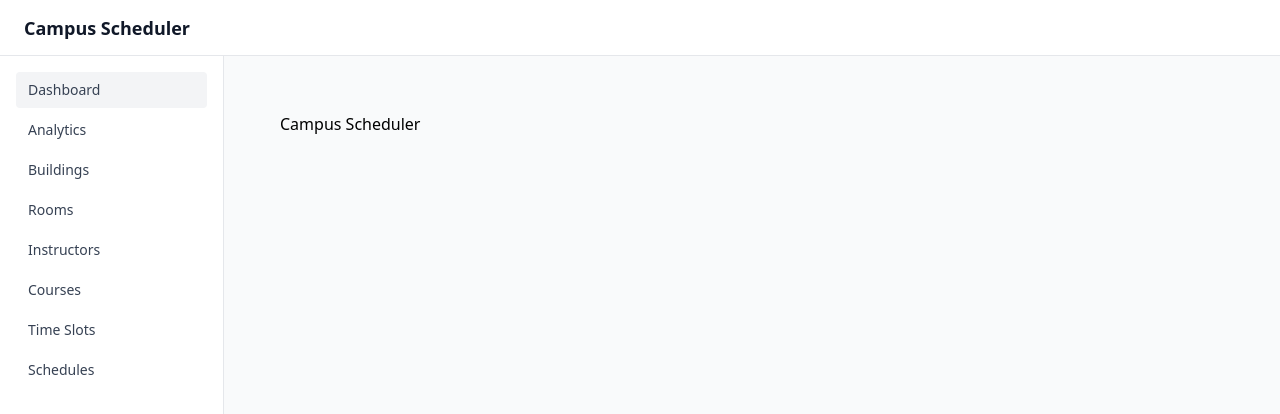
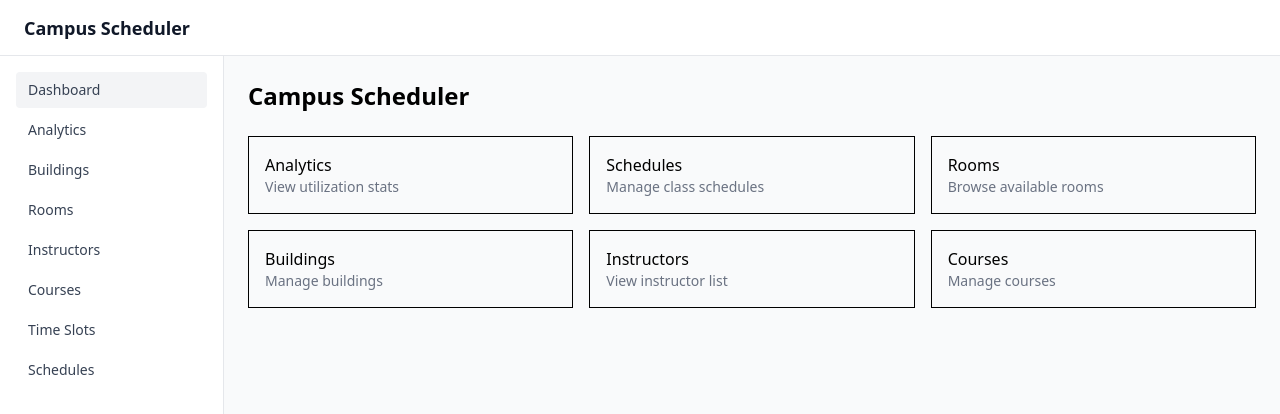
Before and after one commit to insertusernamed/campus-operations-system, a Vue app in the folder campus-scheduler-frontend/: page / in a window 1280 px wide. Shown: the top 414 px of the page. Built offline with nearby package versions, Linux system fonts and the light colour scheme.

Commit message:
feat(home): update home page with quick links

```diff
--- a/campus-scheduler-frontend/src/views/HomeView.vue
+++ b/campus-scheduler-frontend/src/views/HomeView.vue
@@ -1,14 +1,41 @@
 <template>
-	<main>
-		<h1>Campus Scheduler</h1>
-	</main>
+    <main>
+        <h1 class="text-2xl font-bold mb-6">Campus Scheduler</h1>
+
+        <div class="grid grid-cols-2 md:grid-cols-3 gap-4">
+            <RouterLink to="/analytics" class="block p-4 border hover:bg-gray-50">
+                <div class="font-medium">Analytics</div>
+                <div class="text-sm text-gray-500">View utilization stats</div>
+            </RouterLink>
+
+            <RouterLink to="/schedules" class="block p-4 border hover:bg-gray-50">
+                <div class="font-medium">Schedules</div>
+                <div class="text-sm text-gray-500">Manage class schedules</div>
+            </RouterLink>
+
+            <RouterLink to="/rooms" class="block p-4 border hover:bg-gray-50">
+                <div class="font-medium">Rooms</div>
+                <div class="text-sm text-gray-500">Browse available rooms</div>
+            </RouterLink>
+
+            <RouterLink to="/buildings" class="block p-4 border hover:bg-gray-50">
+                <div class="font-medium">Buildings</div>
+                <div class="text-sm text-gray-500">Manage buildings</div>
+            </RouterLink>
+
+            <RouterLink to="/instructors" class="block p-4 border hover:bg-gray-50">
+                <div class="font-medium">Instructors</div>
+                <div class="text-sm text-gray-500">View instructor list</div>
+            </RouterLink>
+
+            <RouterLink to="/courses" class="block p-4 border hover:bg-gray-50">
+                <div class="font-medium">Courses</div>
+                <div class="text-sm text-gray-500">Manage courses</div>
+            </RouterLink>
+        </div>
+    </main>
 </template>
 
 <script setup lang="ts">
+import { RouterLink } from 'vue-router'
 </script>
-
-<style scoped>
-main {
-	padding: 2rem;
-}
-</style>
```
